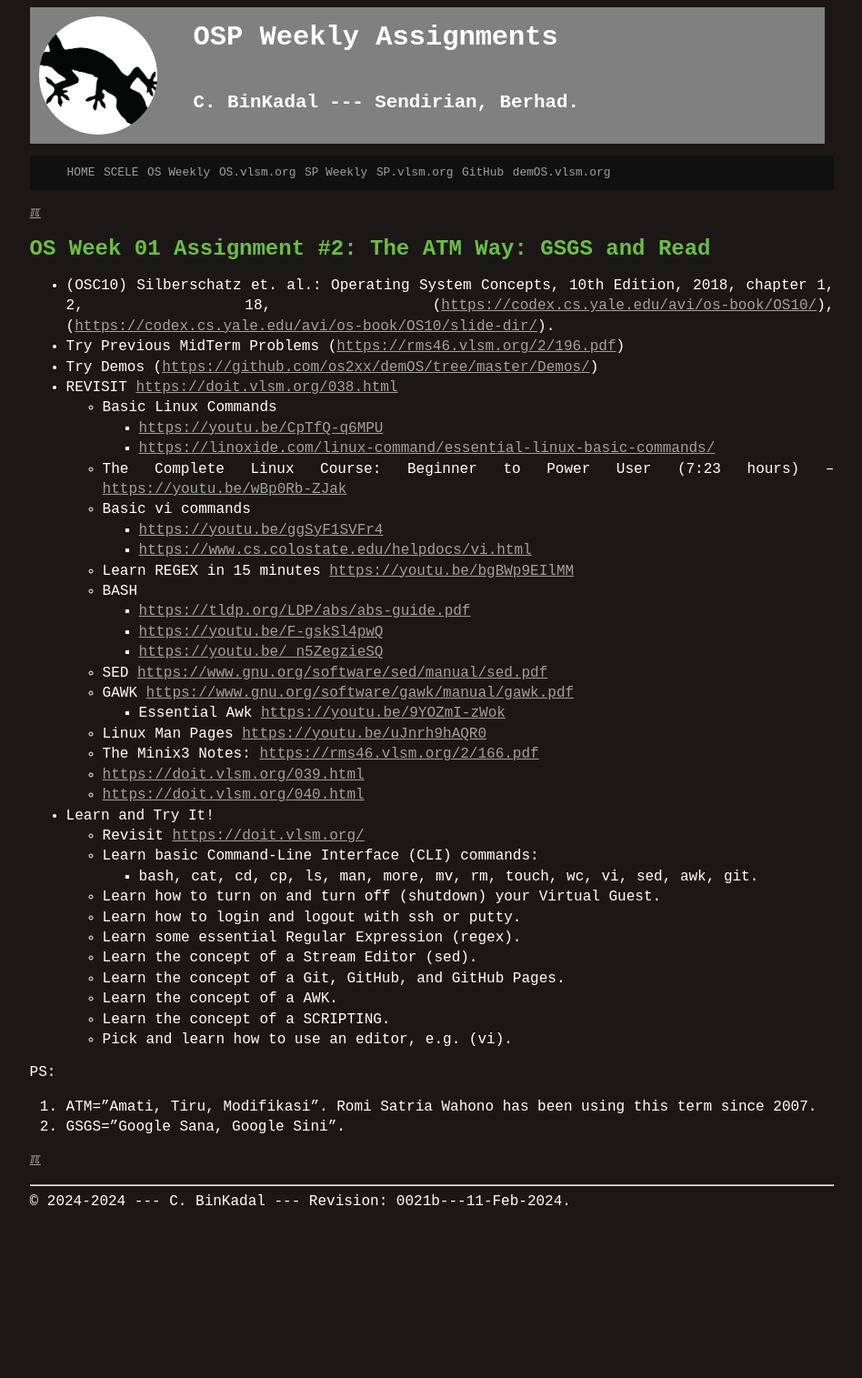
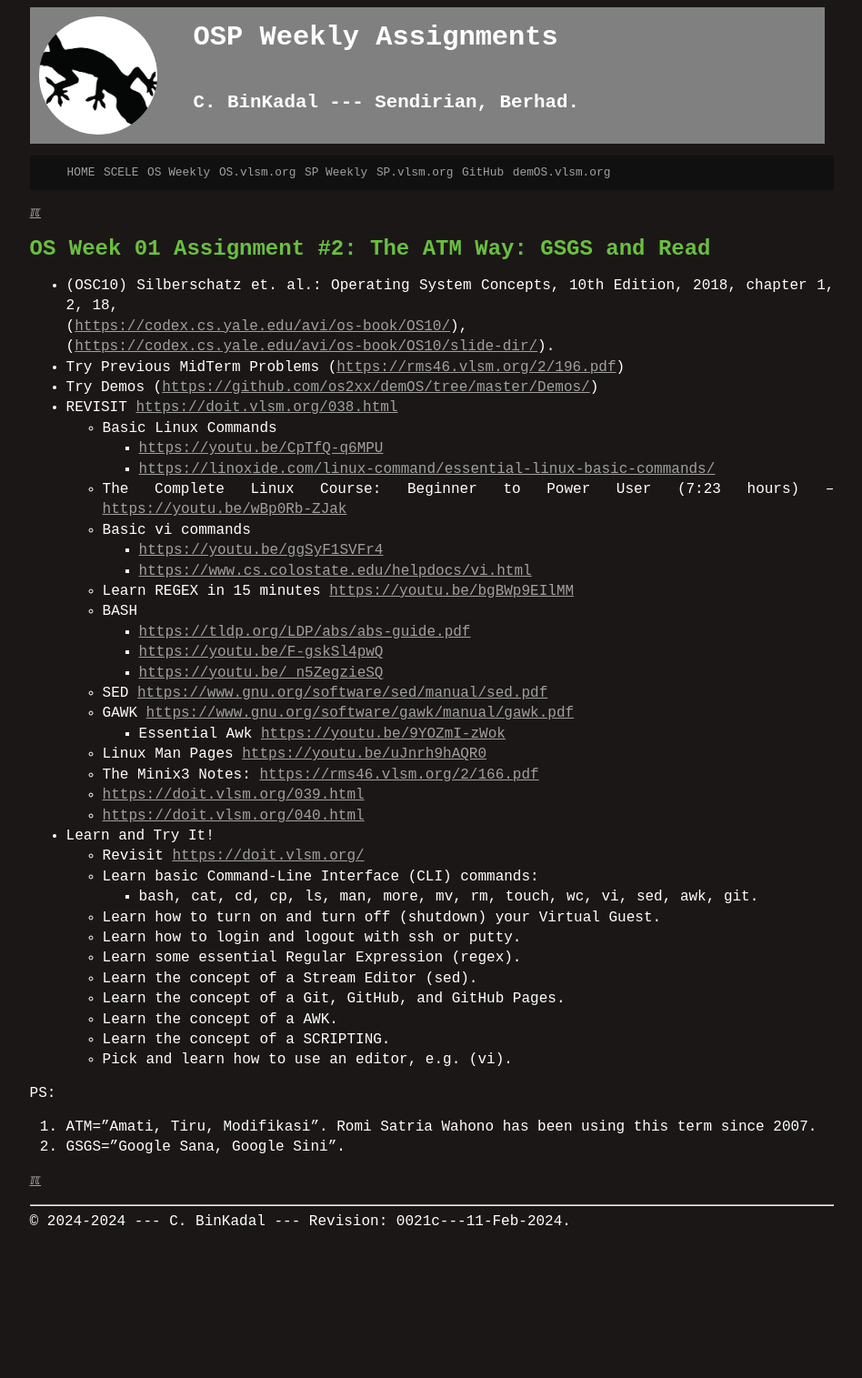
Before and after one commit to os2xx/demOS, a Jekyll site: the page built from W01-02.md, in a window 1280 px wide. Shown: the whole page at 91% size, without its empty margins (165-1113 px from the left). Built offline with Jekyll 4.4.1, drawn with Linux system fonts in a browser that asks for light colours; before the commit the page ends 1492 px from its top, so only the background shows below that.

Commit message:
modified:   S00-06.md W01-01.md W01-02.md

```diff
--- a/W01-02.md
+++ b/W01-02.md
@@ -6,8 +6,8 @@ title:  "OSP Weekly Assignments"
 [&#x213C;](#idxXXX)<br id="idx000">
 # OS Week 01 Assignment #2: The ATM Way: GSGS and Read
 
-* (OSC10) Silberschatz et. al.: Operating System Concepts, 10th Edition, 2018,
-  chapter 1, 2, 18, (<https://codex.cs.yale.edu/avi/os-book/OS10/>),
+* (OSC10) Silberschatz et. al.: Operating System Concepts, 10th Edition, 2018, chapter 1, 2, 18, <br>
+  (<https://codex.cs.yale.edu/avi/os-book/OS10/>),<br>
   (<https://codex.cs.yale.edu/avi/os-book/OS10/slide-dir/>).
 * Try Previous MidTerm Problems (<https://rms46.vlsm.org/2/196.pdf>)
 * Try Demos (<https://github.com/os2xx/demOS/tree/master/Demos/>)
--- a/_config.yml
+++ b/_config.yml
@@ -1,5 +1,5 @@
 title: Operating Systems Programming
-version:     "0021b---11-Feb-2024"
+version:     "0021c---11-Feb-2024"
 copyright:   "2024-2024"
 description: This is the Operating System course site,
       a GitHub Page, hosted at GitHub.com (thank you!).
```
Also changed, not shown: S00-06.md (+2 -0 lines), W01-01.md (+2 -0 lines).
